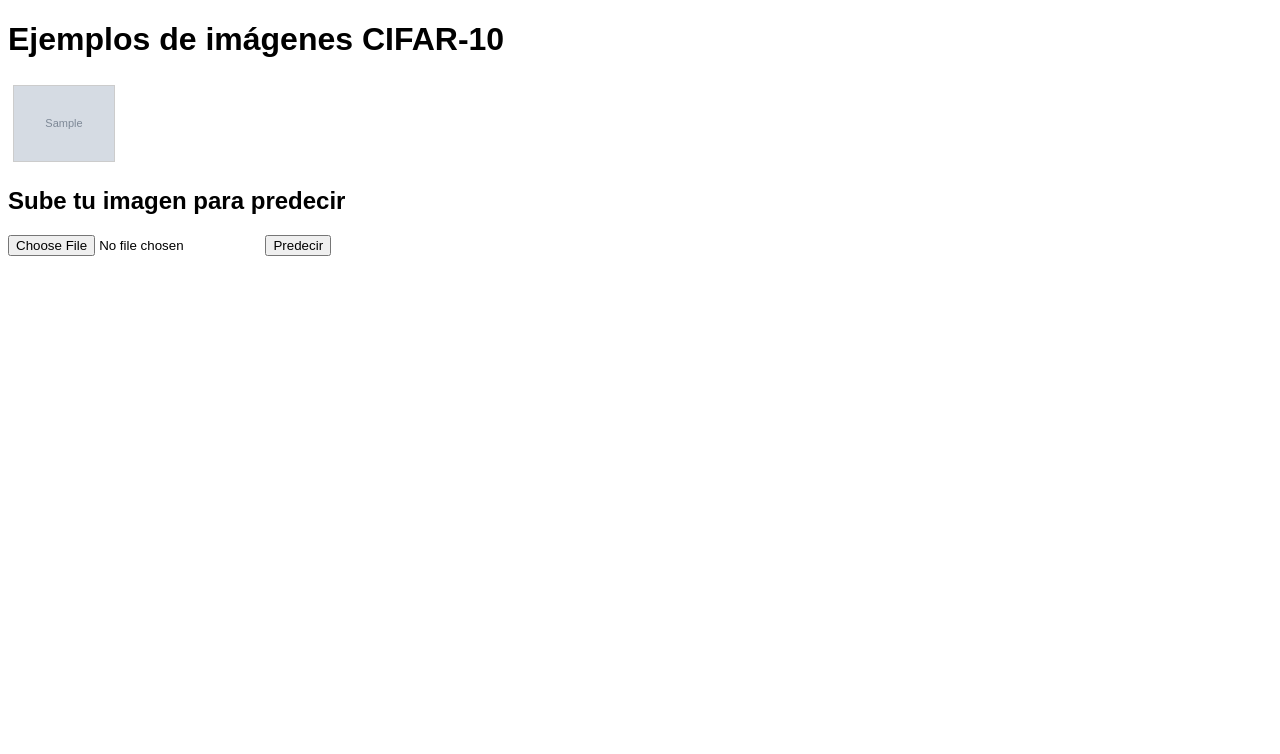
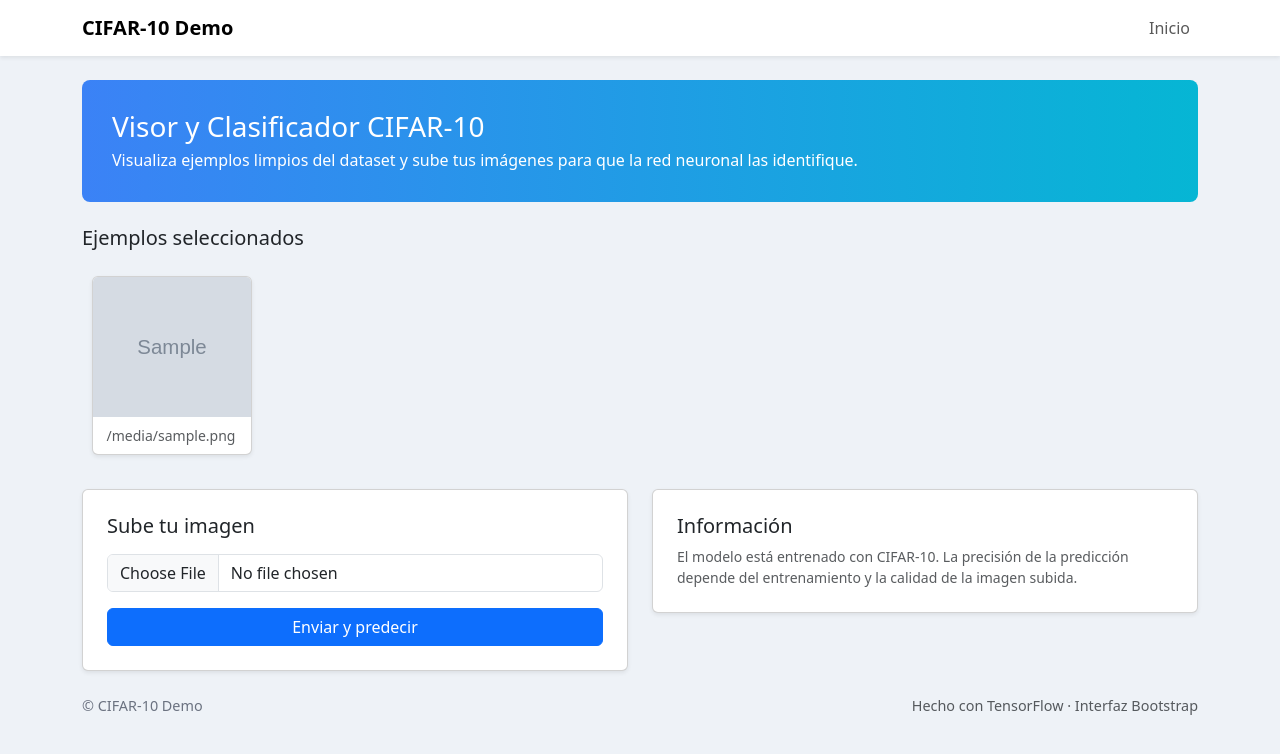
Before and after one commit to sharafayyoub/Actividad-redes-concolucionales, a Flask app: template templates/index.html in a window 1280 px wide. Shown: the top 754 px of the page. Run offline with Flask 3, Linux system fonts and the light colour scheme; the template is opened without the code that fills it: most values are stand-ins (such as "Sample title", 1, 10 or a date in 2020); grey boxes marked "Sample" are stand-in pictures; parts of the project's set-up code (start-up, migrations or seed data) failed here and were passed over.

Commit message:
cambiooss

```diff
--- a/fase1.py
+++ b/fase1.py
@@ -2,10 +2,15 @@
 import tensorflow as tf
 import os
 from PIL import Image
-import matplotlib.pyplot as plt
 
-# mantener referencias a las figuras para que no se cierren por GC
-_DISPLAY_FIGS = []
+def _grayscale(img):
+    arr = img.astype('float32')
+    return arr[..., 0]*0.2989 + arr[..., 1]*0.5870 + arr[..., 2]*0.1140
+
+def _sharpness_score(gray):
+    gy, gx = np.gradient(gray)
+    grad_mag = np.sqrt(gx**2 + gy**2)
+    return np.var(grad_mag)
 
 def show_data():
     print("Cargando CIFAR-10...")
@@ -16,35 +21,45 @@
     assert y_train.shape == (50000, 1)
     assert y_test.shape == (10000, 1)
 
-    print("Guardando algunas imágenes de ejemplo en 'uploads' (la web las mostrará) y mostrándolas en pantalla (no bloqueante)...")
+    print("Seleccionando imágenes más nítidas y guardándolas en 'uploads' para la interfaz...")
 
     upload_dir = os.path.join(os.getcwd(), "uploads")
     os.makedirs(upload_dir, exist_ok=True)
 
-    examples = []
-    for i in range(3, 6):
-        fname = f"example_{i}.png"
+    # Configuración: cuántas imágenes elegir y tamaño de muestra para evaluar rapidez
+    top_k = 6            # cuántas imágenes nítidas guardar
+    sample_size = 2000   # cuántas imágenes muestrear del conjunto de entrenamiento (ajustable)
+
+    total = len(x_train)
+    rng = np.random.RandomState(0)
+    if sample_size < total:
+        indices = rng.choice(total, size=sample_size, replace=False)
+    else:
+        indices = np.arange(total)
+
+    scores = []
+    for idx in indices:
+        img = x_train[idx]
+        gray = _grayscale(img)
+        score = _sharpness_score(gray)
+        scores.append((score, idx))
+
+    # Ordenar por nitidez descendente y tomar top_k índices
+    scores.sort(reverse=True, key=lambda x: x[0])
+    top_indices = [idx for (_, idx) in scores[:top_k]]
+
+    # Guardar las imágenes más nítidas como example_0.png ... example_{k-1}.png
+    for rank, idx in enumerate(top_indices):
+        fname = f"example_{rank}.png"
         fpath = os.path.join(upload_dir, fname)
-        if not os.path.exists(fpath):
-            img_arr = x_train[i]
-            if img_arr.dtype != 'uint8':
-                img_arr = (img_arr * 255).astype('uint8')
-            Image.fromarray(img_arr).save(fpath)
-        examples.append((i, os.path.join(upload_dir, fname)))
+        img_arr = x_train[idx]
+        # asegurar uint8 en [0..255]
+        if np.issubdtype(img_arr.dtype, np.floating):
+            img_arr = (img_arr * 255.0).clip(0,255).astype('uint8')
+        else:
+            img_arr = img_arr.astype('uint8')
+        Image.fromarray(img_arr).save(fpath)
 
-    # Mostrar las imágenes en ventanas matplotlib sin bloquear la ejecución
-    try:
-        for idx, path in examples:
-            img = Image.open(path)
-            arr = np.array(img)
-            fig = plt.figure(figsize=(3,3))
-            plt.imshow(arr)
-            plt.title(f"Example {idx}")
-            plt.axis('off')
-            _DISPLAY_FIGS.append(fig)
-        # show non-blocking: devuelve inmediatamente y mantiene las ventanas abiertas
-        plt.show(block=False)
-    except Exception as e:
-        print("No se pudo mostrar imágenes en pantalla (no bloqueante):", e)
+    print(f"Guardadas {len(top_indices)} imágenes nítidas en '{upload_dir}'.")
 
     return x_train, y_train, x_test, y_test
--- a/templates/index.html
+++ b/templates/index.html
@@ -1,27 +1,81 @@
-<!DOCTYPE html>
+<!doctype html>
 <html lang="es">
 <head>
-    <meta charset="UTF-8">
-    <title>CIFAR-10 Viewer</title>
+  <meta charset="utf-8">
+  <meta name="viewport" content="width=device-width,initial-scale=1">
+  <title>CIFAR-10 — Interfaz</title>
+  <link href="https://cdn.jsdelivr.net/npm/bootstrap@5.3.0/dist/css/bootstrap.min.css" rel="stylesheet">
   <style>
-        img { width: 100px; margin: 5px; border: 1px solid #ccc; }
-        body { font-family: Arial, sans-serif; }
-        .container { display: flex; flex-wrap: wrap; }
+    body { background:#eef2f7; }
+    .card-img-top { object-fit: cover; height:140px; }
+    .example-card { width: 160px; margin:10px; }
+    .hero { background: linear-gradient(90deg,#3b82f6 0%,#06b6d4 100%); color:#fff; padding:30px; border-radius:8px; }
+    footer { margin-top:30px; color:#6b7280; font-size:0.9rem; }
   </style>
 </head>
 <body>
-    <h1>Ejemplos de imágenes CIFAR-10</h1>
+  <nav class="navbar navbar-expand-lg navbar-light bg-white shadow-sm">
+    <div class="container">
+      <a class="navbar-brand fw-bold" href="#">CIFAR-10 Demo</a>
+      <div class="collapse navbar-collapse">
+        <ul class="navbar-nav ms-auto">
+          <li class="nav-item"><a class="nav-link" href="#">Inicio</a></li>
+        </ul>
+      </div>
+    </div>
+  </nav>
 
-    <div class="container">
+  <div class="container py-4">
+    <div class="hero mb-4">
+      <div class="d-flex justify-content-between align-items-center">
+        <div>
+          <h1 class="h3 mb-1">Visor y Clasificador CIFAR-10</h1>
+          <p class="mb-0">Visualiza ejemplos limpios del dataset y sube tus imágenes para que la red neuronal las identifique.</p>
+        </div>
+      </div>
+    </div>
+
+    <h5 class="mb-3">Ejemplos seleccionados</h5>
+    <div class="d-flex flex-wrap justify-content-start mb-4">
       {% for img in img_names %}
-            <img src="{{ url_for('uploaded_file', filename=img) }}" alt="Imagen {{ loop.index }}">
+        <div class="card example-card text-center shadow-sm">
+          <img src="{{ url_for('uploaded_file', filename=img) }}" class="card-img-top" alt="Ejemplo {{ loop.index }}">
+          <div class="card-body p-2">
+            <small class="text-muted text-truncate d-block" style="max-width:140px;">{{ img }}</small>
+          </div>
+        </div>
       {% endfor %}
     </div>
 
-    <h2>Sube tu imagen para predecir</h2>
+    <div class="row">
+      <div class="col-md-6">
+        <div class="card shadow-sm p-4">
+          <h5 class="mb-3">Sube tu imagen</h5>
           <form action="{{ url_for('predict') }}" method="post" enctype="multipart/form-data">
-        <input type="file" name="file" accept="image/*" required>
-        <button type="submit">Predecir</button>
+            <div class="mb-3">
+              <input type="file" name="file" accept="image/*" class="form-control" required>
+            </div>
+            <div class="d-grid">
+              <button type="submit" class="btn btn-primary">Enviar y predecir</button>
+            </div>
           </form>
+        </div>
+      </div>
+
+      <div class="col-md-6">
+        <div class="card shadow-sm p-4">
+          <h5>Información</h5>
+          <p class="small text-muted mb-0">El modelo está entrenado con CIFAR-10. La precisión de la predicción depende del entrenamiento y la calidad de la imagen subida.</p>
+        </div>
+      </div>
+    </div>
+
+    <footer class="mt-4">
+      <div class="d-flex justify-content-between">
+        <div>© CIFAR-10 Demo</div>
+        <div class="text-muted">Hecho con TensorFlow · Interfaz Bootstrap</div>
+      </div>
+    </footer>
+  </div>
 </body>
 </html>
```
Also changed, not shown: templates/predict.html (+19 -10 lines), uploads/example_0.png (added), uploads/example_1.png (added), uploads/example_2.png (added), uploads/example_3.png, uploads/example_4.png, uploads/example_5.png, uploads/img_9_2.png (added). Lines whose indentation alone changed are shown as unchanged.
